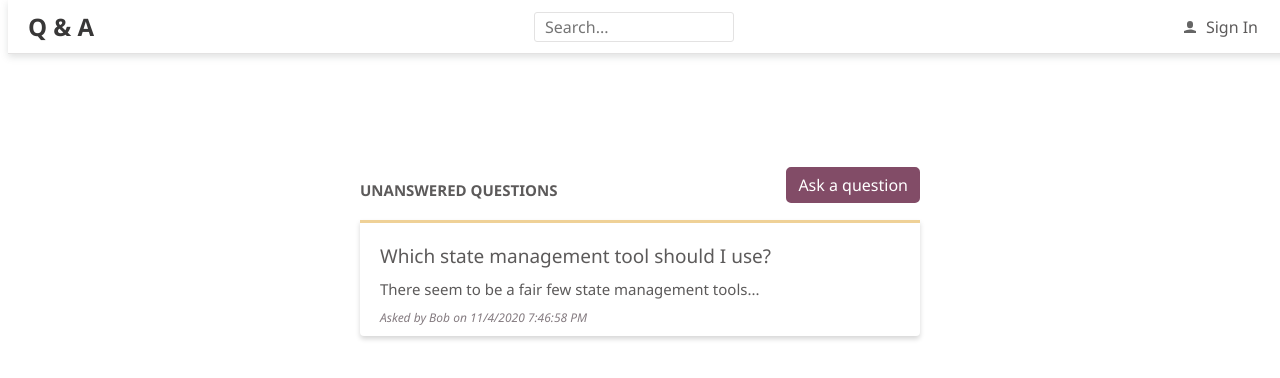
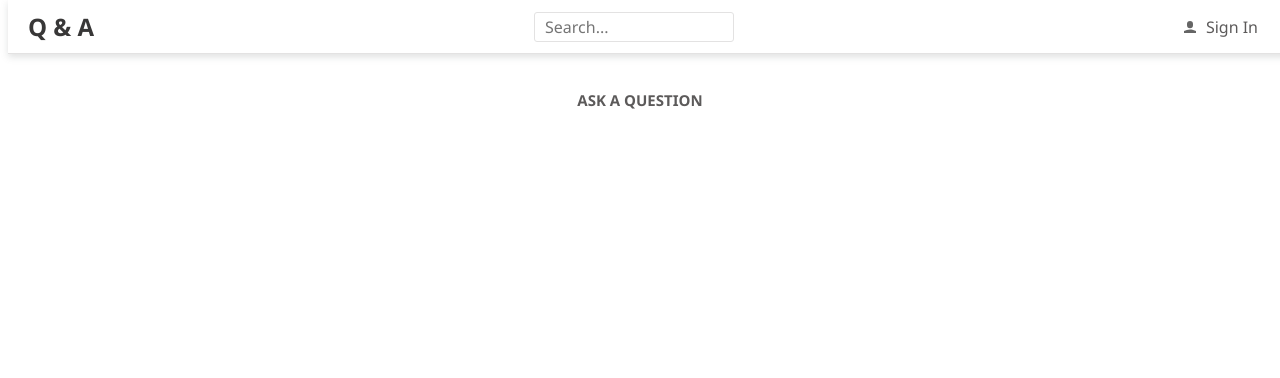
Before and after one commit to Delbert93/firstreactapp, a React (Create React App) app: page /ask in a window 1280 px wide. Shown: the top 378 px of the page. Built offline with nearby package versions, Linux system fonts and the light colour scheme.

Commit message:
Starting setting up routing. Got redirect to work.

```diff
--- a/package.json
+++ b/package.json
@@ -15,6 +15,7 @@
     "joi": "^17.3.0",
     "react": "^17.0.1",
     "react-dom": "^17.0.1",
+    "react-router-dom": "^5.2.0",
     "react-scripts": "4.0.0",
     "typescript": "^4.0.5",
     "web-vitals": "^0.2.4"
@@ -44,6 +45,7 @@
     ]
   },
   "devDependencies": {
-    "@babel/plugin-transform-react-jsx": "^7.12.5"
+    "@babel/plugin-transform-react-jsx": "^7.12.5",
+    "@types/react-router-dom": "^5.1.6"
   }
 }
--- a/src/App.tsx
+++ b/src/App.tsx
@@ -1,12 +1,17 @@
 /** @jsxImportSource @emotion/core */
 import React from 'react';
 import { css, jsx } from '@emotion/core';
+import { BrowserRouter, Route, Redirect, Switch } from 'react-router-dom';
+import { AskPage } from './AskPage';
+import { SearchPage } from './SearchPage';
+import { SignInPage } from './SignInPage';
 import { Header } from './Header';
 import { HomePage } from './HomePage';
 import { fontFamily, fontSize, gray2 } from './Styles';
 
 const App = () => {
   return (
+    <BrowserRouter>
       <div
         css={css`
           font-family: ${fontFamily};
@@ -15,8 +20,15 @@ const App = () => {
         `}
       >
         <Header />
-      <HomePage />
+        <Switch>
+          <Redirect from="/home" to="/" />
+          <Route exact path="/" component={HomePage} />
+          <Route path="/search" component={SearchPage}/>
+          <Route path="/ask" component={AskPage}/>
+          <Route path="/signin" component={SignInPage}/>
+        </Switch>
       </div>
+    </BrowserRouter>
   );
 };
 
--- /dev/null
+++ b/src/AskPage.tsx
@@ -0,0 +1,4 @@
+import React from 'react';
+import { Page } from './Page';
+
+export const AskPage = () => <Page title="Ask a question" />;
--- /dev/null
+++ b/src/QuestionPage.tsx
@@ -0,0 +1,4 @@
+import React from 'react';
+import { Page } from './Page';
+
+export const QuestionPage = () => <Page>Question Page</Page>;
--- /dev/null
+++ b/src/SearchPage.tsx
@@ -0,0 +1,4 @@
+import React from 'react';
+import { Page } from './Page';
+
+export const SearchPage = () => <Page title="Search Results" />;
--- /dev/null
+++ b/src/SignInPage.tsx
@@ -0,0 +1,4 @@
+import React from 'react';
+import { Page } from './Page';
+
+export const SignInPage = () => <Page title="Sign In" />;
```
Also changed, not shown: 2 other files (tests, documents, lock files or other folders). Lines whose indentation alone changed are shown as unchanged.
